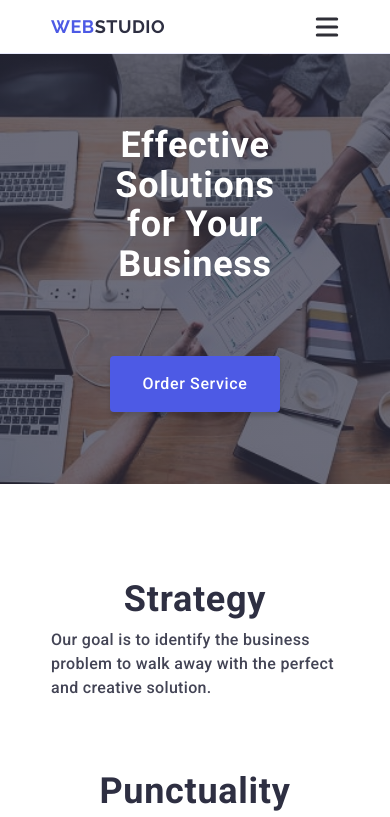
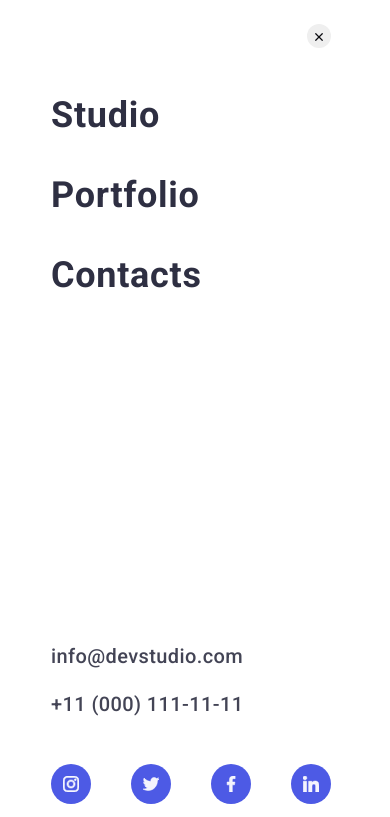
Before and after one commit to Tatiana0902L/goit-markup-hw-06, a plain HTML site: page index.html in a window 390 px wide. Shown: the top 817 px of the page. Drawn offline with nearby package versions, Linux system fonts and the light colour scheme.

Commit message:
виправила помилки

```diff
--- a/index.html
+++ b/index.html
@@ -53,7 +53,7 @@
           </svg>
         </button>
       </div>
-      <div class="mobile-menu">
+      <div class="mobile-menu is-open">
         <div class="container mobile-menu-container">
           <button type="button" class="mobile-menu-close">
             <svg width="8" height="8">
```
